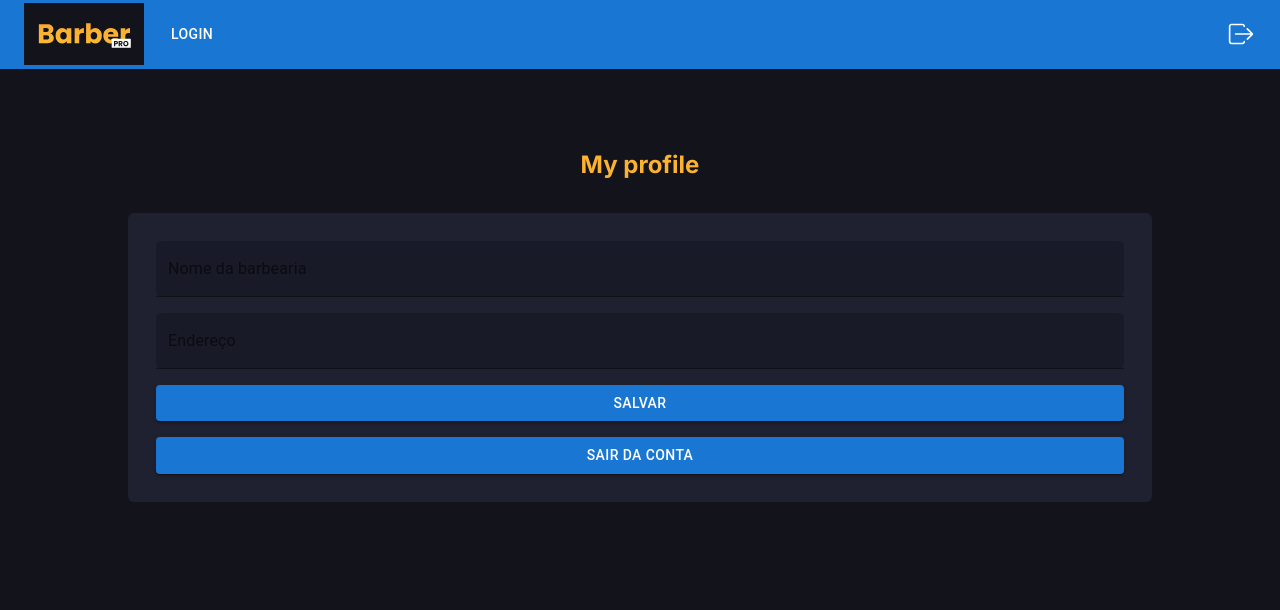
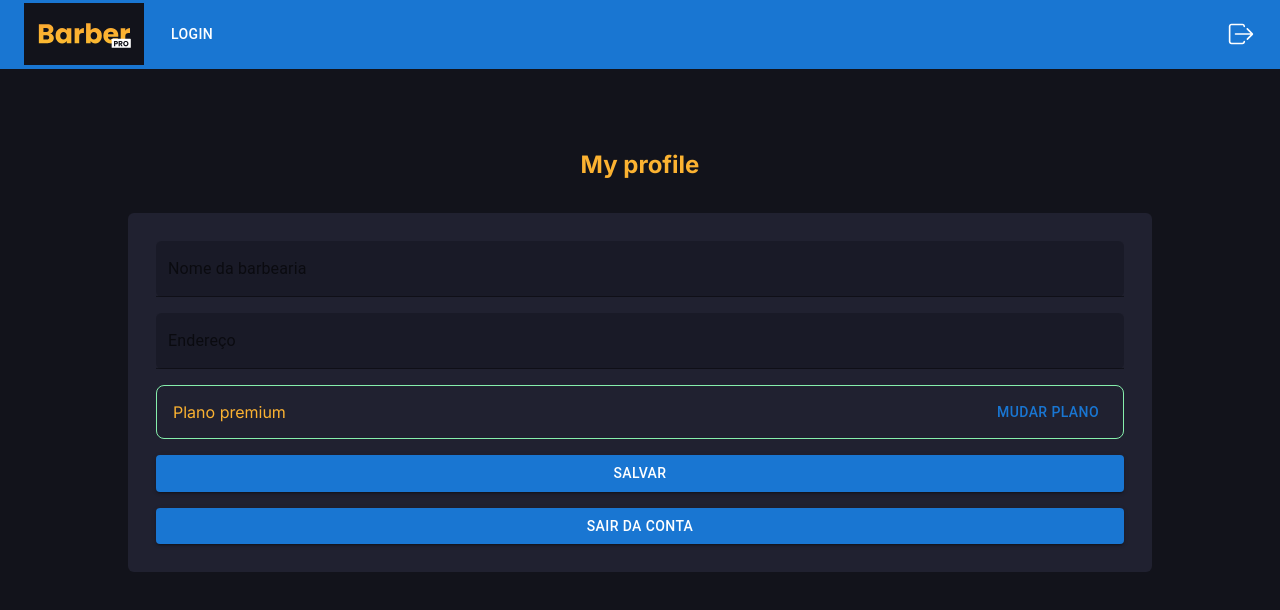
Before and after one commit to josuedantas7/barber-pro, a Next.js app: page /minha_conta in a window 1280 px wide. Shown: the top 610 px of the page. Built offline with nearby package versions, Linux system fonts and the light colour scheme; no server answers.

Commit message:
update: add Plans in myProfile

```diff
--- a/src/Interfaces/allInterfaces.tsx
+++ b/src/Interfaces/allInterfaces.tsx
@@ -26,6 +26,7 @@ export interface SwitchProps{
 
 export interface BarberProps{
     id: string,
+    address?: string,
     name: string,
     email: string,
     role: string,
--- a/src/components/Form/FormEditProfile.tsx
+++ b/src/components/Form/FormEditProfile.tsx
@@ -3,7 +3,7 @@ import { api } from '@/lib/api'
 import { Button, TextField } from '@mui/material'
 import React, { useState, useEffect } from 'react'
 import { signOut } from 'next-auth/react'
-import { User } from '@/Interfaces/allInterfaces'
+import { BarberProps } from '@/Interfaces/allInterfaces'
 import Notification from '../Notifier/Notification'
 import { useRouter } from 'next/navigation'
 
@@ -11,7 +11,7 @@ const FormEditProfile = () => {
 
     const [name,setName] = useState<string>('')
     const [address,setAddress] = useState<string>('')
-    const [oldUser, setOldUser] = useState<User | null>()
+    const [oldUser, setOldUser] = useState<BarberProps | null>()
 
     const router = useRouter()
 
@@ -44,6 +44,14 @@ const FormEditProfile = () => {
     <div className='w-full flex flex-col gap-4 mx-auto'>
         <TextField onChange={(e) => setName(e.target.value)} defaultValue={oldUser?.name} type='text' className='bg-[#1B1C29] rounded-md' id="outlined-basic" label="Nome da barbearia" variant="filled" />
         <TextField onChange={(e) => setAddress(e.target.value)} defaultValue={oldUser?.address ? oldUser.address : ''} type='text' className='bg-[#1B1C29] rounded-md' id="outlined-basic" label="Endereço" variant="filled" />
+        <div className='cursor-pointer border py-2 px-4 items-center border-green-300 rounded-lg flex justify-between'>
+            <h1 className={`${oldUser?.role === 'free' ? 'text-green-300 font-bold' : 'text-[#FBB231]'}`}>
+                {oldUser?.role === 'free' ? 'Plano grátis' : 'Plano premium'}
+            </h1>
+            <Button onClick={() => router.push('/planos')} className='px-3 py-1'>
+                Mudar plano
+            </Button>
+        </div>
         <Button className='bg-[#FBB231]' variant="contained" onClick={() => handleEditUser()}>Salvar</Button>
         <Button variant="contained" onClick={() => signOut()}>Sair da conta</Button>
     </div>
```
